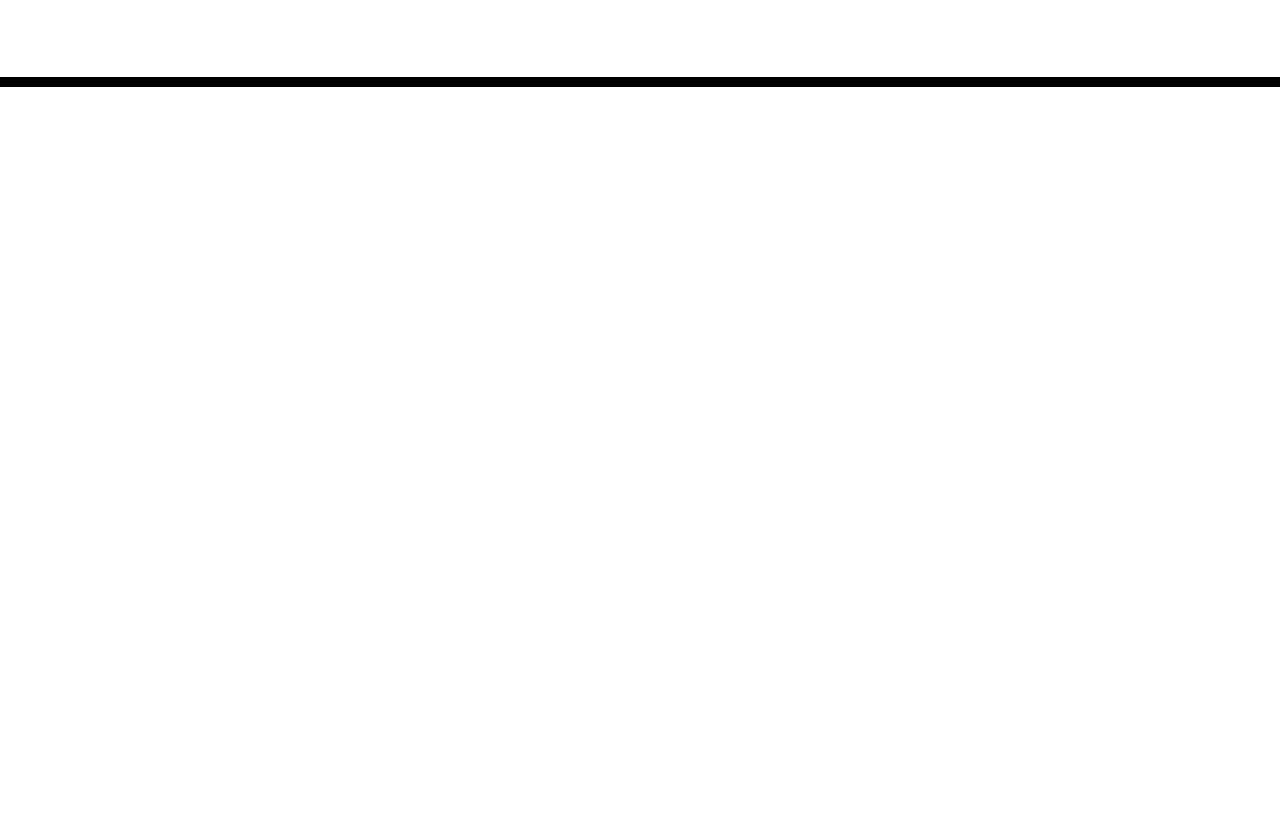
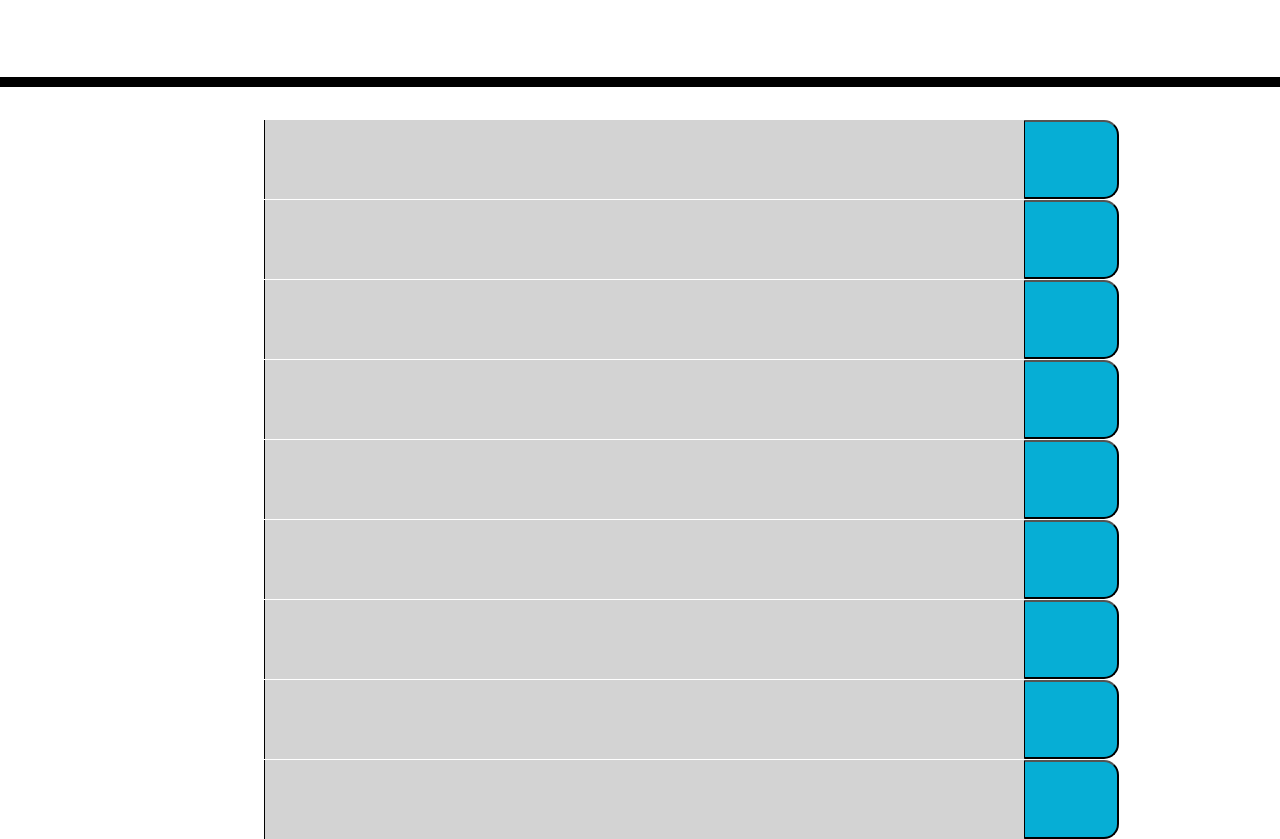
Before and after one commit to Ivkco/work-day-scheduler, a plain HTML site: page index.html in a window 1280 px wide. Shown: the part 181-1020 px from the top of the page. Before the commit the page ends 800 px from the top, so only its background shows below. Drawn offline with nearby package versions, Linux system fonts and the light colour scheme.

Commit message:
index added/updated

```diff
--- a/index.html
+++ b/index.html
@@ -29,10 +29,73 @@
       <p id="currentDay" class="lead"></p>
     </header>
     <div class="container">
-      <!-- Timeblocks go here -->
+      <div id="timeblock-9" class="row justify-content-center text-center ">
+        <p id="timeslot-9" class="col-1 time-block mr-2 mt-4"></p>
+        <textarea id="hour-9" class="col-8 description past"></textarea>
+        <button id="button-9" class="col-1 saveBtn">
+            <span class="oi oi-file"></span>
+        </button>
+      </div>
+      <div id="timeblock-10" class="row justify-content-center text-center ">
+        <p id="timeslot-10" class="col-1 time-block mr-2 mt-4"></p>
+        <textarea id="hour-10" class="col-8 description past"></textarea>
+        <button id="button-10" class="col-1 saveBtn">
+            <span class="oi oi-file"></span>
+        </button>
+      </div>
+      <div id="timeblock-11" class="row justify-content-center text-center ">
+        <p id="timeslot-11" class="col-1 time-block mr-2 mt-4"></p>
+        <textarea id="hour-11" class="col-8 description past"></textarea>
+        <button id="button-11" class="col-1 saveBtn">
+            <span class="oi oi-file"></span>
+        </button>
+      </div>
+      <div id="timeblock-12" class="row justify-content-center text-center ">
+        <p id="timeslot-12" class="col-1 time-block mr-2 mt-4"></p>
+        <textarea id="hour-12" class="col-8 description past"></textarea>
+        <button id="button-12" class="col-1 saveBtn">
+            <span class="oi oi-file"></span>
+        </button>
+      </div>
+      <div id="timeblock-13" class="row justify-content-center text-center ">
+        <p id="timeslot-13" class="col-1 time-block mr-2 mt-4"></p>
+        <textarea id="hour-13" class="col-8 description past"></textarea>
+        <button id="button-13" class="col-1 saveBtn">
+            <span class="oi oi-file"></span>
+        </button>
+      </div>
+      <div id="timeblock-14" class="row justify-content-center text-center ">
+        <p id="timeslot-14" class="col-1 time-block mr-2 mt-4"></p>
+        <textarea id="hour-14" class="col-8 description past"></textarea>
+        <button id="button-14" class="col-1 saveBtn">
+            <span class="oi oi-file"></span>
+        </button>
+      </div>
+      <div id="timeblock-15" class="row justify-content-center text-center ">
+        <p id="timeslot-15" class="col-1 time-block mr-2 mt-4"></p>
+        <textarea id="hour-15" class="col-8 description past"></textarea>
+        <button id="button-15" class="col-1 saveBtn">
+            <span class="oi oi-file"></span>
+        </button>
+      </div>
+      <div id="timeblock-16" class="row justify-content-center text-center ">
+        <p id="timeslot-16" class="col-1 time-block mr-2 mt-4"></p>
+        <textarea id="hour-16" class="col-8 description past"></textarea>
+        <button id="button-16" class="col-1 saveBtn">
+            <span class="oi oi-file"></span>
+        </button>
+      </div>
+      <div id="timeblock-17" class="row justify-content-center text-center ">
+        <p id="timeslot-17" class="col-1 time-block mr-2 mt-4"></p>
+        <textarea id="hour-17" class="col-8 description past"></textarea>
+        <button id="button-17" class="col-1 saveBtn">
+            <span class="oi oi-file"></span>
+        </button>
+      </div>
     </div>
-
-    <script src="https://cdnjs.cloudflare.com/ajax/libs/jquery/3.2.1/jquery.min.js"></script>
+    <script src="https://code.jquery.com/jquery-3.4.1.min.js"></script>
     <script src="https://cdnjs.cloudflare.com/ajax/libs/moment.js/2.24.0/moment.min.js"></script>
+    <script src="./assets/script.js"></script>
+    </div>
   </body>
 </html>
```
